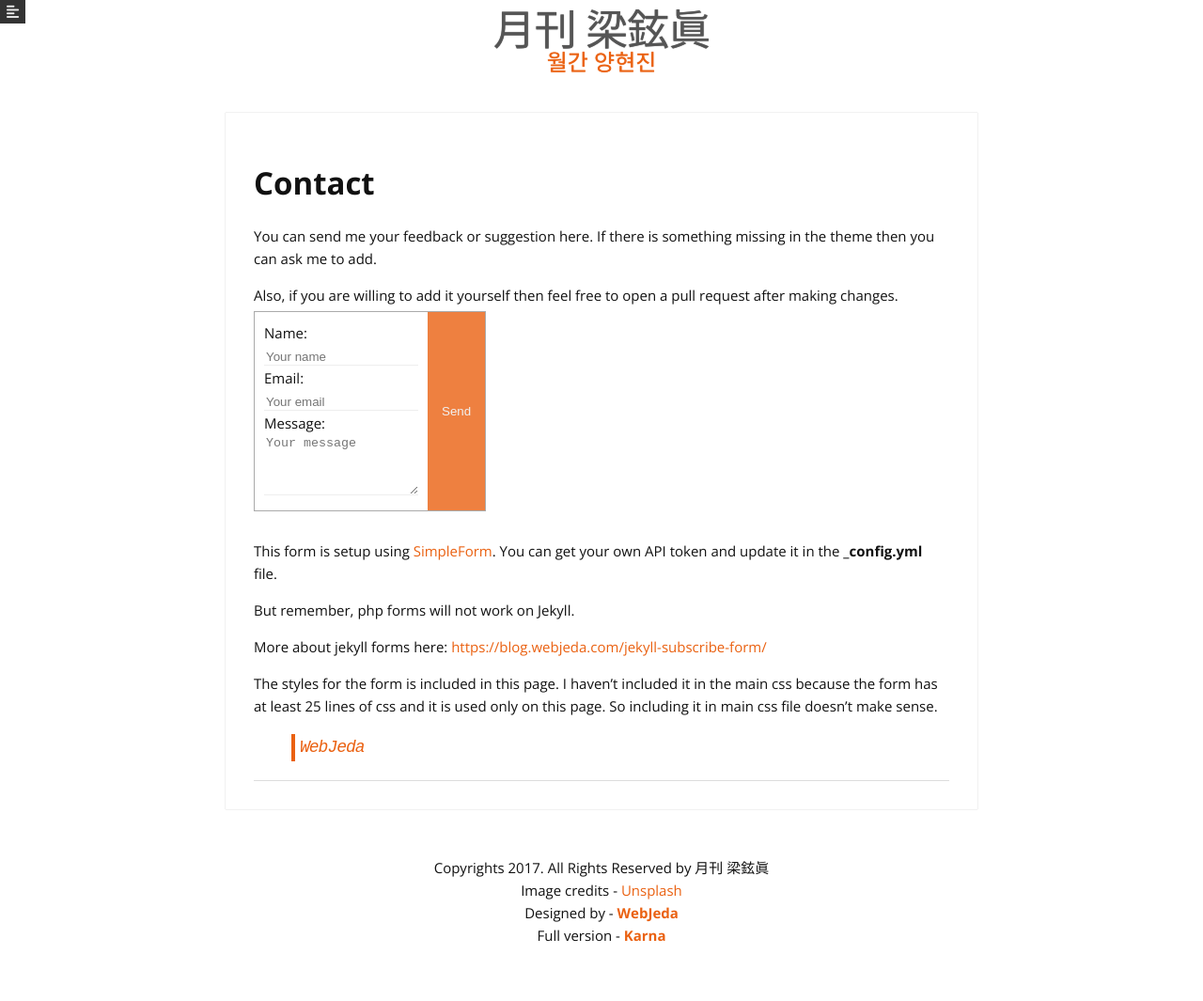
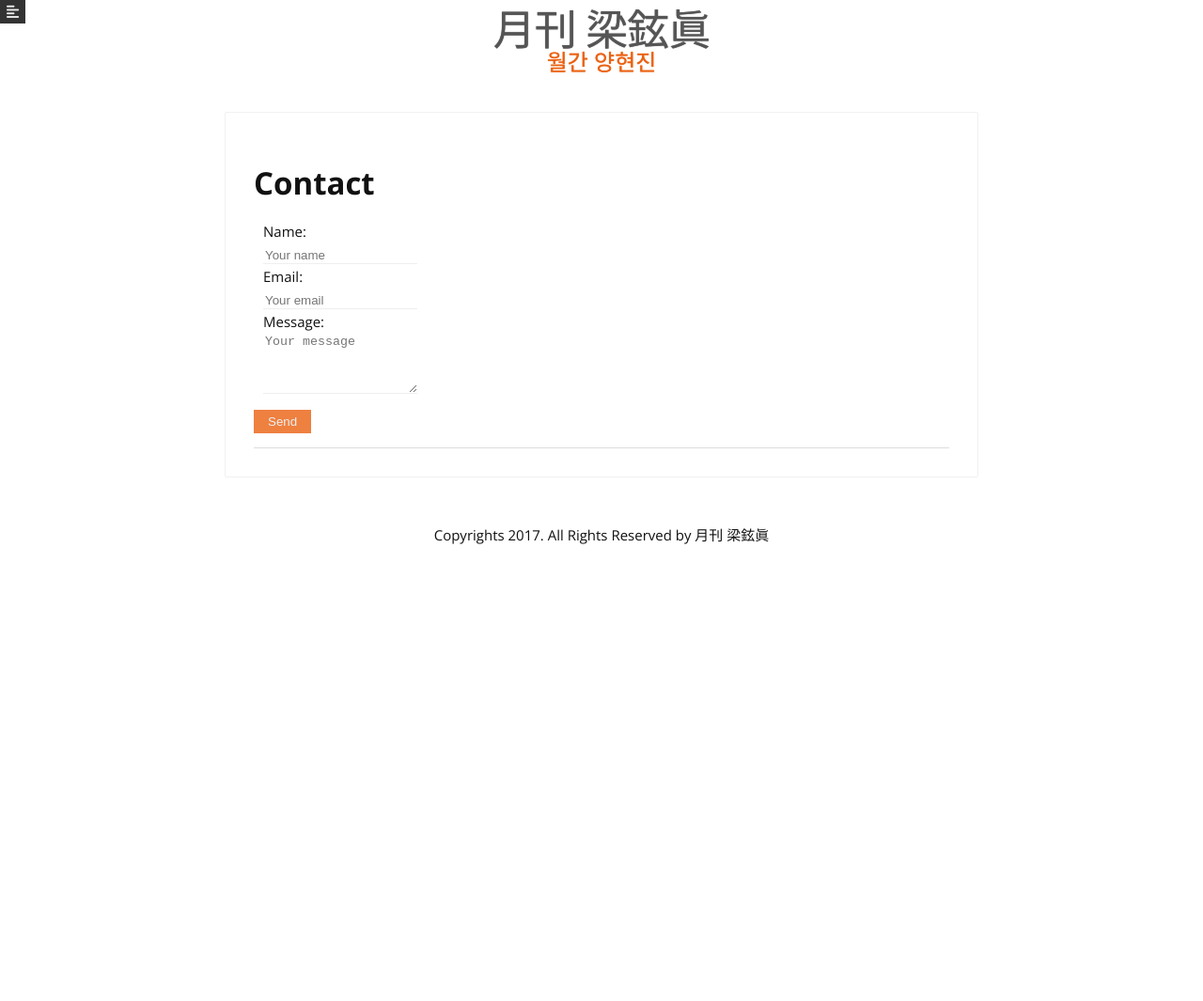
Before and after one commit to yanghyunjin/yanghyunjin.github.io, a Jekyll site: the page built from _pages/contact.md, in a window 1280 px wide. Shown: the whole page at 94% size. Built offline with Jekyll 4.4.1, drawn with Linux system fonts in a browser that asks for light colours; nearby versions of some CDN libraries; after the commit the page ends 900 px from its top, so only the background shows below that.

Commit message:
who, welcome, contact

```diff
--- a/_config.yml
+++ b/_config.yml
@@ -1,7 +1,7 @@
 
 title: 月刊 梁鉉眞
 desctiption: Karna is a responsive jekyll theme which includes pinterest like pins.
-url: http://webjeda.com/
+url: http://yanghyunjin.github.io/
 permalink: ':title/'
 
 markdown: kramdown
@@ -31,11 +31,11 @@ highlight: rouge
 analytics: UA-83979019-1
 
 # Comments
-disqus-shortname: webjeda-demo
+disqus-shortname: yanghyunjin
 
 # Contact form
 # Go to https://getsimpleform.com and get a API token by signing up with your email and enter that here
-api-token:
+api-token: eab750e7823b237475b3e757e5585b24
 
 include: [_pages]
 version: 0.8
--- a/_includes/footer.html
+++ b/_includes/footer.html
@@ -1,6 +1,3 @@
 <footer>
-    <p style="margin: 0">Copyrights {{site.time | date: '%Y'}}. All Rights Reserved by {{site.title}}</p>
-    <p style="margin: 0">Image credits - <a href="https://unsplash.com/" target="_blank">Unsplash</a></p>
-    <p style="margin: 0">Designed by - <a href="https://webjeda.com/" target="_blank"><strong>WebJeda</strong></a></p>
-     <p style="margin: 0">Full version - <a href="http://karna.s3-website-us-west-2.amazonaws.com/" target="_blank"><strong>Karna</strong></a></p>
+    <p style="margin: 0">Copyrights {{site.time | date: '%Y'}}. All Rights Reserved by {{site.title}}</p></p>
 </footer>
--- a/_includes/menu-links.html
+++ b/_includes/menu-links.html
@@ -2,6 +2,6 @@
   <a href="{{site.baseurl}}/">Home</a>
   <a href="{{site.baseurl}}/about/">About</a>
   <a href="{{site.baseurl}}/contact/">Contact</a>
-  <a target="_blank" href="https://github.com/sharu725/karna">Project</a>
-  <a href="https://github.com/sharu725/karna/archive/master.zip">Download</a>
+  <a target="_blank" href="https://github.com/yanghyunjin/yanghyunjin.github.io">Project</a>
+  <a href="https://github.com/yanghyunjin/yanghyunjin.github.io.git">Download</a>
   <a>Version: {{site.version}}</a>
--- a/_pages/contact.md
+++ b/_pages/contact.md
@@ -52,6 +52,29 @@ ul.contact-ul {
 
 </style>
 
+<form action="https://getsimpleform.com/messages?form_api_token={{site.api-token}}" method="post" >
+  <!-- the redirect_to is optional, the form will redirect to the referrer on submission -->
+  <input type='hidden' name='redirect_to' value="http://yanghyunjin.github.io/thankyou/" />
+  <!-- all your input fields here.... -->
+  <ul class="contact-ul">
+            <li class="contact-li">
+                <label class="contact-label" for="name">Name:</label>
+                <input type="text" placeholder="Your name" id="name" class="contact-input" name="name" tabindex="1"/>
+            </li>
+            <li class="contact-li">
+                <label class="contact-label" for="email">Email:</label>
+                <input type="email" placeholder="Your email" id="email" class="contact-input" name="email" tabindex="2"/>
+            </li>
+            <li class="contact-li">
+                <label class="contact-label" for="message">Message:</label>
+                <textarea class="contact-textarea" placeholder="Your message" class="contact-input" rows="4" id="message" name="message" tabindex="3"></textarea>
+            </li>
+
+        </ul>
+        <input type="submit" value="Send" id="submit"/>
+</form>
+<!--
+
 You can send me your feedback or suggestion here. If there is something missing in the theme then you can ask me to add.
 
 Also, if you are willing to add it yourself then feel free to open a pull request after making changes.
@@ -97,3 +120,4 @@ The styles for the form is included in this page. I haven't included it in the m
 
 
 <div class="fb-page" data-href="https://www.facebook.com/webjeda/" data-small-header="true" data-adapt-container-width="false" data-hide-cover="true" data-show-facepile="true"><blockquote cite="https://www.facebook.com/webjeda/" class="fb-xfbml-parse-ignore"><a href="https://www.facebook.com/webjeda/">WebJeda</a></blockquote></div>
+-->
```
Also changed, not shown: _pages/thankyou.md (added, +7 -0 lines), _posts/2016-06-15-who-is-karna.markdown (deleted, +0 -19 lines), _posts/2017-08-20-Wellcome-to-月刊 梁鉉眞.markdown (added, +14 -0 lines), _posts/2017-08-20-who-is-yanghyunjin.markdown (added, +25 -0 lines), images-hq/hyunjin.JPG (added), images-hq/prettymuch.JPG (added), images/hyunjin-2.JPG (added), images/hyunjin.JPG (added), images/prettymuch.JPG (added), images/wellcome.jpg (added), 1 other file.
